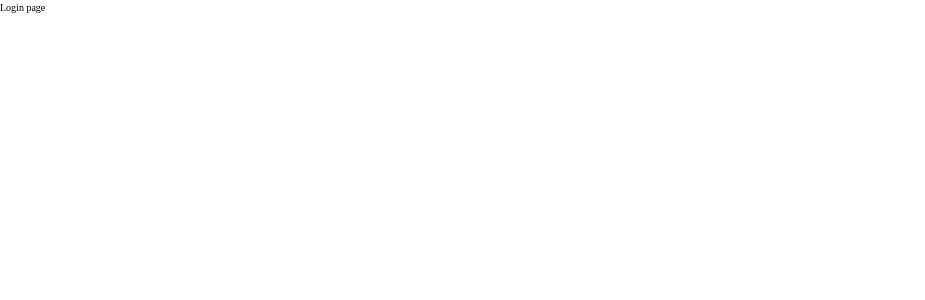
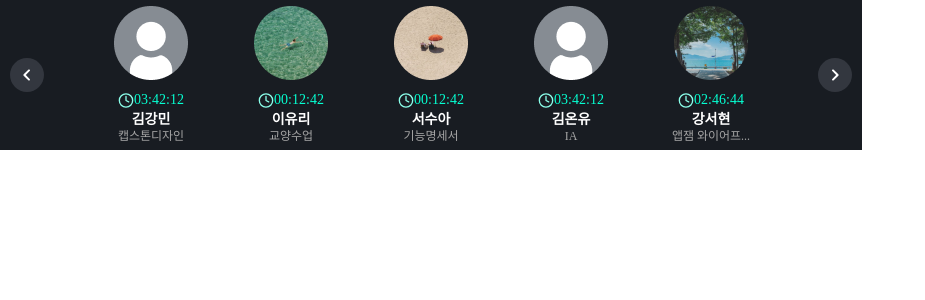
Before and after one commit to morib-in/Morib-Client, a React (Vite) app: page / in a window 1280 px wide. Shown: the top 300 px of the page, without its empty margins (0-925 px from the left). Built offline with nearby package versions, Linux system fonts and the light colour scheme; a web font is replaced by a local one.

Commit message:
feat: arrow button 불러오기

```diff
--- a/src/components/molecules/FriendInfoCarousel/index.tsx
+++ b/src/components/molecules/FriendInfoCarousel/index.tsx
@@ -1,10 +1,14 @@
+import ArrowSVGBtn from '@/components/atoms/ArrowSVGBtn';
 import FriendInfo from '@/components/atoms/FriendInfo';
+
+import { Direction } from '@/types/global';
 
 import { userFriendData } from '@/mocks/userFriendData';
 
 const FriendInfoCarousel = () => {
 	return (
 		<div className="flex h-[15rem] w-[86.2rem] flex-wrap items-center justify-center gap-[4.2rem] bg-gray-bg-01">
+			<ArrowSVGBtn className="mr-[1.6rem]" direction={Direction.LEFT} />
 			{userFriendData.map((friend: any) => (
 				<FriendInfo
 					key={friend.id}
@@ -14,6 +18,7 @@ const FriendInfoCarousel = () => {
 					categoryname={friend.categoryname}
 				/>
 			))}
+			<ArrowSVGBtn className="ml-[1.6rem]" direction={Direction.RIGHT} />
 		</div>
 	);
 };
--- a/src/pages/LoginPage/index.tsx
+++ b/src/pages/LoginPage/index.tsx
@@ -1,5 +1,7 @@
+import FriendInfoCarousel from '@/components/molecules/FriendInfoCarousel';
+
 const LoginPage = () => {
-	return <>Login page</>;
+	return <FriendInfoCarousel />;
 };
 
 export default LoginPage;
```
